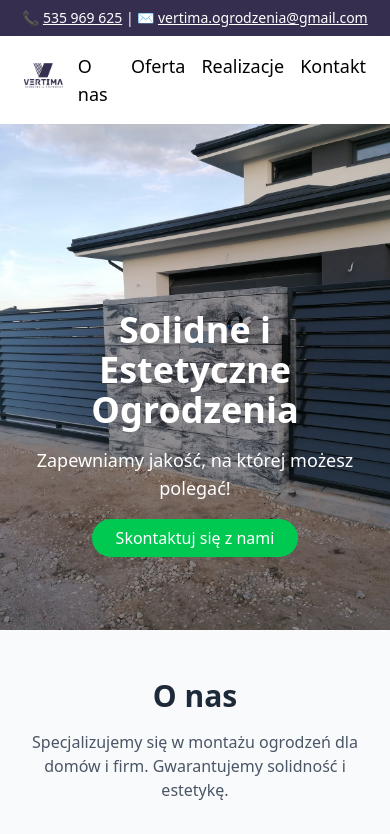
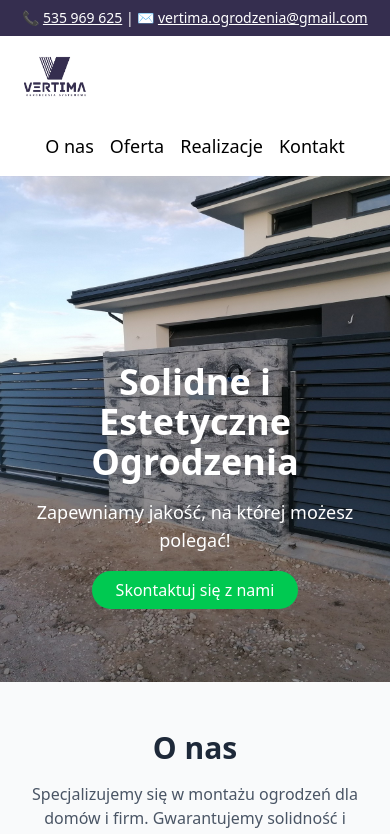
Before and after one commit to Sweetowsky/Vertima, a React (Vite) app: page / in a window 390 px wide. Shown: the top 834 px of the page. Built offline with nearby package versions, Linux system fonts and the light colour scheme.

Commit message:
fix smartphones

```diff
--- a/src/App.jsx
+++ b/src/App.jsx
@@ -11,13 +11,13 @@ export default function App() {
       </div>
 
       {/* Nagłówek z logo */}
-      <header className="bg-white shadow-md py-4 px-6 flex justify-between items-center">
+      <header className="bg-white shadow-md py-4 px-6 flex flex-wrap justify-between items-center">
         <div className="flex items-center space-x-4">
-          <img src="logo.jpg" alt="Logo" className="h-10" />
+          <img src="logo.jpg" alt="Logo" className="h-16" />
           <h1 className="text-2xl font-bold text-[#352e4f] hidden md:block">Vertima Ogrodzenia Systemowe</h1>
         </div>
-        <nav>
-          <ul className="flex space-x-4">
+        <nav className="w-full md:w-auto mt-4 md:mt-0">
+          <ul className="flex flex-wrap justify-center md:justify-end space-x-4">
             <li><a href="#about" className="hover:text-green-500 text-lg">O nas</a></li>
             <li><a href="#services" className="hover:text-green-500 text-lg">Oferta</a></li>
             <li><a href="#projects" className="hover:text-green-500 text-lg">Realizacje</a></li>
```
